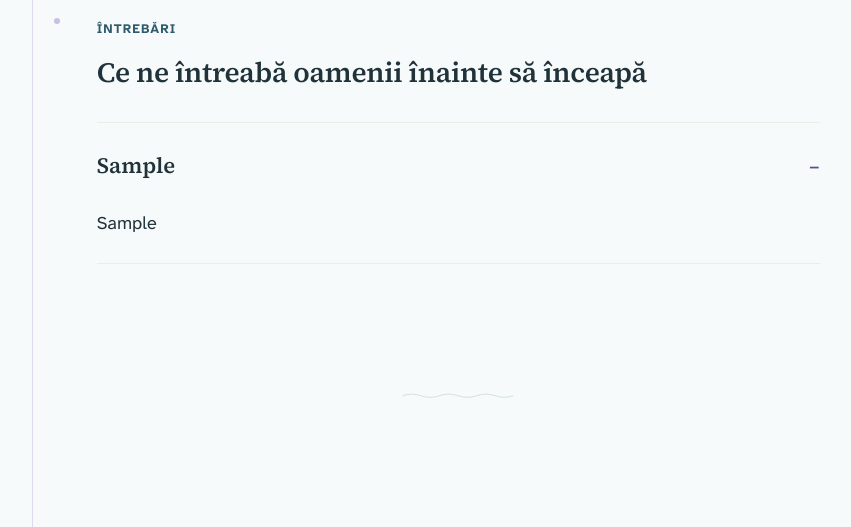
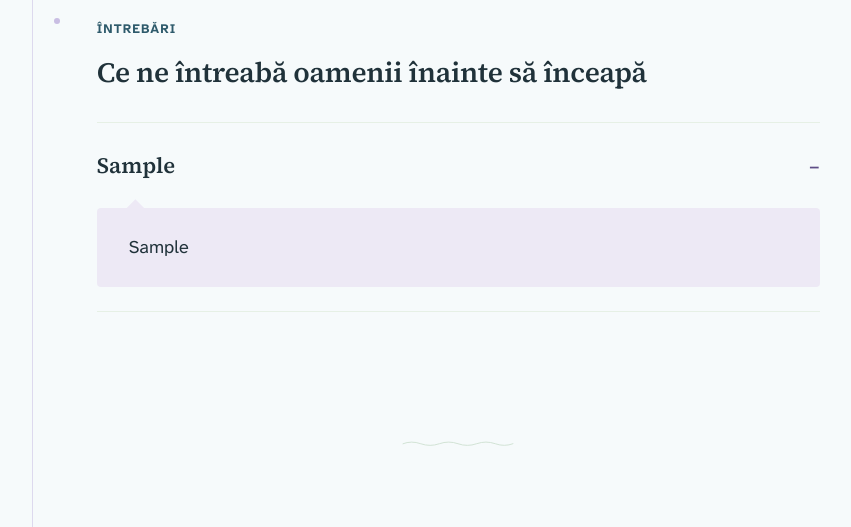
Before and after one commit to madalinagligor5-maker/psiho, a PHP site: page / in a window 1280 px wide, after a click on "Sample". Shown: the part 4763-5290 px from the top of the page, without its empty margins (206-1057 px from the left). Run offline with PHP 8.4, Linux system fonts and the light colour scheme; tables that the repository leaves empty hold one stand-in row (values such as "Sample post"); some libraries are stand-ins or nearby versions.

Commit message:
Iconite pe servicii/resurse + cadru bula de vorbire pe raspunsurile FAQ
Fiecare card de serviciu si de resursa primeste un badge cu iconita
din kit (azur pentru terapie, lavanda pentru evaluare/ghiduri).
Raspunsurile din FAQ devin bule de vorbire cu varf, elementul de cadru
din kit. Structured data nu mai scurge placeholderele necompletate.

Co-Authored-By: Claude Opus 4.8 <noreply@anthropic.com>

```diff
--- a/public_html/assets/css/site.css
+++ b/public_html/assets/css/site.css
@@ -618,6 +618,7 @@ strong { font-weight: 700; }
   padding: var(--s4);
   background: var(--crem);
 }
+.serviciu__icon { margin-bottom: var(--s3); }
 .serviciu h3 { margin-bottom: var(--s1); }
 .serviciu__pret {
   font-family: var(--font-display);
@@ -700,7 +701,26 @@ strong { font-weight: 700; }
 }
 .intrebare[open] summary::after { content: "–"; }
 
-.intrebare__raspuns { padding-bottom: var(--s3); }
+/* Raspunsul e un „cadru" cald — o bula de vorbire, din kitul de ilustratii.
+   Micul varf din stanga-sus o leaga de intrebarea de deasupra. */
+.intrebare__raspuns {
+  position: relative;
+  margin: 0 0 var(--s3);
+  padding: var(--s3) var(--s4);
+  background: var(--lavanda-pal);
+  border-radius: var(--raza-mediu);
+}
+.intrebare__raspuns::before {
+  content: "";
+  position: absolute;
+  top: -0.4rem;
+  left: var(--s4);
+  width: 0.8rem;
+  height: 0.8rem;
+  background: var(--lavanda-pal);
+  transform: rotate(45deg);
+}
+.intrebare__raspuns > :last-child { margin-bottom: 0; }
 
 /* --- Lista de articole ---------------------------------------------------- */
 
--- a/src/views/layout/pagina.php
+++ b/src/views/layout/pagina.php
@@ -68,26 +68,33 @@ $analiza  = config('analiza');
 
 <?php /* Schema.org: Person + MedicalBusiness. Ajuta Google sa arate corect
         cabinetul in rezultate locale. */ ?>
-<script type="application/ld+json">
-<?= json_encode($schema ?? [
+<?php
+    // Nu punem in structured data campurile inca necompletate ([COMPLETEZ]).
+    $sd_valid = fn($v) => is_string($v) && $v !== '' && !str_contains($v, 'COMPLETEZ');
+    $sd_tel = config('site', 'telefon');
+    $sd_adr = setare('adresa');
+    $ld = $schema ?? array_filter([
         '@context' => 'https://schema.org',
         '@type'    => ['MedicalBusiness', 'LocalBusiness'],
         'name'     => config('site', 'nume'),
         'url'      => url(),
         'email'    => config('site', 'email'),
-    'telephone'=> config('site', 'telefon'),
+        'telephone'=> $sd_valid($sd_tel) ? $sd_tel : null,
         'medicalSpecialty' => 'Psychiatric',
-    'address'  => [
+        'address'  => $sd_valid($sd_adr) ? [
             '@type' => 'PostalAddress',
-        'streetAddress'   => setare('adresa'),
+            'streetAddress'   => $sd_adr,
             'addressCountry'  => 'RO',
-    ],
+        ] : ['@type' => 'PostalAddress', 'addressCountry' => 'RO'],
         'founder' => [
             '@type'    => 'Person',
             'name'     => config('site', 'nume'),
             'jobTitle' => 'Psiholog clinician',
         ],
-], JSON_UNESCAPED_UNICODE | JSON_UNESCAPED_SLASHES | JSON_PRETTY_PRINT) ?>
+    ], fn($v) => $v !== null);
+?>
+<script type="application/ld+json">
+<?= json_encode($ld, JSON_UNESCAPED_UNICODE | JSON_UNESCAPED_SLASHES | JSON_PRETTY_PRINT) ?>
 </script>
 
 <?php /* Analiza se incarca DUPA consimtamant, din site.js. Scriptul nu e pus
--- a/src/views/public/resurse.php
+++ b/src/views/public/resurse.php
@@ -17,6 +17,7 @@ $email = (string) config('site', 'email');
     <div class="servicii">
       <?php foreach ($resurse as $r): ?>
         <div class="serviciu">
+          <span class="iconita-badge iconita-badge--lavanda serviciu__icon"><?= iconita('directie') ?></span>
           <h3><?= e($r['titlu']) ?></h3>
           <?php if ((float) $r['pret'] > 0): ?>
             <p class="serviciu__pret"><?= e(number_format((float) $r['pret'], 0, ',', '.')) ?> lei</p>
--- a/src/views/public/servicii.php
+++ b/src/views/public/servicii.php
@@ -31,18 +31,21 @@
 
   <div class="servicii">
     <div class="serviciu">
+      <span class="iconita-badge iconita-badge--azur serviciu__icon"><?= iconita('respiro') ?></span>
       <h3>Ședință individuală, la cabinet</h3>
       <p class="serviciu__pret"><?= e(setare('pret_individual', '250')) ?> lei</p>
       <p class="serviciu__durata"><?= e(setare('durata_individual', '50')) ?> de minute</p>
       <p class="fara-margine-jos">Într-un spațiu liniștit, care nu e nici casa, nici biroul tău. Pentru cine are nevoie să iasă din context ca să se poată gândi.</p>
     </div>
     <div class="serviciu">
+      <span class="iconita-badge iconita-badge--azur serviciu__icon"><?= iconita('comunicare') ?></span>
       <h3>Ședință online</h3>
       <p class="serviciu__pret"><?= e(setare('pret_online', '220')) ?> lei</p>
       <p class="serviciu__durata"><?= e(setare('durata_online', '50')) ?> de minute · video securizat</p>
       <p class="fara-margine-jos">Aceeași ședință, de oriunde ai un colț liniștit. Pentru program imprevizibil sau drum lung.</p>
     </div>
     <div class="serviciu">
+      <span class="iconita-badge iconita-badge--azur serviciu__icon"><?= iconita('conexiune') ?></span>
       <h3>Psihoterapie de familie</h3>
       <p class="serviciu__pret">[COMPLETEZ EU: preț]</p>
       <p class="serviciu__durata">[COMPLETEZ EU: durată]</p>
@@ -67,16 +70,19 @@
 
   <div class="servicii">
     <div class="serviciu">
+      <span class="iconita-badge iconita-badge--lavanda serviciu__icon"><?= iconita('constientizare') ?></span>
       <h3>Evaluare psihologică</h3>
       <p class="serviciu__pret">[COMPLETEZ EU: preț]</p>
       <p class="fara-margine-jos"><strong>Ce presupune:</strong> una sau mai multe întâlniri, instrumente standardizate, discuția rezultatelor. <strong>Ce rezultă:</strong> un raport de evaluare psihologică.</p>
     </div>
     <div class="serviciu">
+      <span class="iconita-badge iconita-badge--lavanda serviciu__icon"><?= iconita('sprijin') ?></span>
       <h3>Fișe CES și fișe de încadrare în grad</h3>
       <p class="serviciu__pret">[COMPLETEZ EU: preț]</p>
       <p class="fara-margine-jos"><strong>Pentru cine:</strong> copii și adolescenți care au nevoie de documentație psihologică pentru comisiile de evaluare (cerințe educaționale speciale, încadrare în grad).</p>
     </div>
     <div class="serviciu">
+      <span class="iconita-badge iconita-badge--lavanda serviciu__icon"><?= iconita('directie') ?></span>
       <h3>Orientare în carieră</h3>
       <p class="serviciu__pret">[COMPLETEZ EU: preț]</p>
       <p class="serviciu__durata">Pentru adulți și adolescenți</p>
```
Lines whose indentation alone changed are shown as unchanged.
